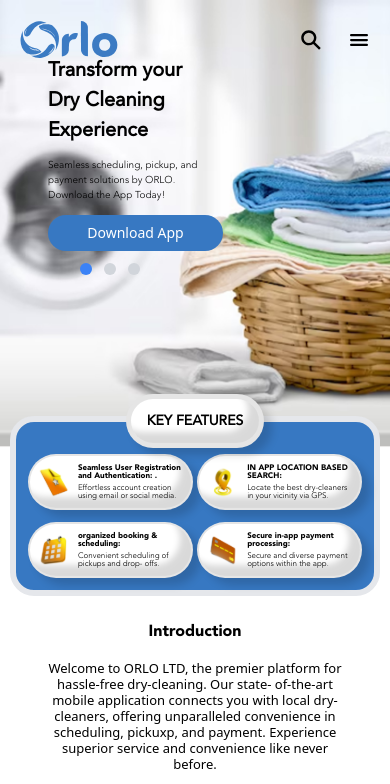
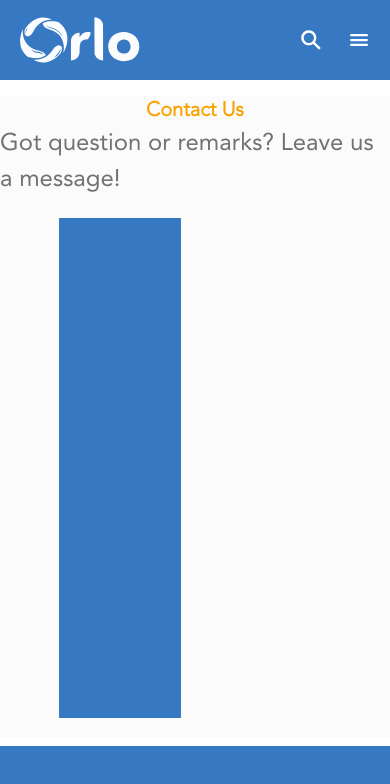
Before and after one commit to Orlomgmt/web_frontend_orlo, a React (Create React App) app: page /contact in a window 390 px wide. Shown: the top 784 px of the page. Built offline with nearby package versions, Linux system fonts and the light colour scheme.

Commit message:
completed ther about page  and it's responsivness

```diff
--- a/package.json
+++ b/package.json
@@ -9,6 +9,7 @@
     "react": "^18.3.1",
     "react-dom": "^18.3.1",
     "react-icons": "^5.2.1",
+    "react-router-dom": "^6.25.0",
     "react-scripts": "5.0.1",
     "web-vitals": "^2.1.0"
   },
--- a/src/App.js
+++ b/src/App.js
@@ -1,14 +1,25 @@
-import logo from "./logo.svg";
+// App.js
+import React from "react";
+import { Route, Switch, Link, Router, Routes } from "react-router-dom";
+import Home from "./pages/Home";
 import AboutPage from "./pages/AboutPage";
-import Home from "./pages/Home";
+import ContactUsPage from "./pages/ContactUsPage";
 import Onboarding from "./pages/Onboarding";
+import NavBar from "./components/NavBar";
+// import { useNavigate } from "react-router-dom";
 
 function App() {
+  // const navigate = useNavigate()
+
   return (
     <div className="w-[100%]">
-      {/* <AboutPage /> */}
-      <Home />
-      {/* <Onboarding /> */}
+      <NavBar />
+      <Routes>
+        <Route exact path="/" element={<Home />} />
+        <Route path="/about" element={<AboutPage />} />
+        <Route path="/contact" element={<ContactUsPage />} />
+        <Route path="/onboarding" element={<Onboarding />} />
+      </Routes>
     </div>
   );
 }
--- a/src/components/AboutPageComponents/AbooutHeroSection.jsx
+++ b/src/components/AboutPageComponents/AbooutHeroSection.jsx
@@ -4,7 +4,7 @@
 const AbooutHeroSection = () => {
   return (
     <div
-      className=" w-full flex flex-col justify-center items-center mx-auto xl:h-[400px] py-10 "
+      className=" w-full mt-20 flex flex-col justify-center items-center mx-auto xl:h-[400px] py-10 "
       style={{
         backgroundImage: `url('${bgImage}')`,
         backgroundSize: "cover",
--- a/src/components/HomeHeroSection.jsx
+++ b/src/components/HomeHeroSection.jsx
@@ -73,15 +73,7 @@
           backgroundPosition: "center",
         }}
       >
-        <NavBar
-          color={"white"}
-          bgcolor={"#3778C2"}
-          initialBgcolor={"transparent"}
-          initialColor={"black"}
-          logo={OrloLogo}
-          scrolledLogo={OrloLogoWhite}
-        />
-        <div className="flex flex-row xl:pt-32 max-[1024px]:pt-16  max-[640px]:pt-14 relative z-10">
+        <div className="flex flex-row xl:pt-44 max-[1024px]:pt-24  max-[640px]:pt-32 relative z-10">
           <div className="lg:w-[561px] md:w-[300px] max-[640px]:w-[166px] flex flex-col gap-3 justify-start items-start xl:ml-32 lg:ml-28 md:ml-24 max-[640px]:ml-12 ">
             <h1
               className={`xl:text-6xl lg:text-4xl md:text-3xl max-[640px]:text-[20px] sm:w-fit  font-extrabold font-Avenir transition-opacity duration-1000 ${
--- a/src/components/NavBar.jsx
+++ b/src/components/NavBar.jsx
@@ -1,59 +1,70 @@
 import React, { useState, useEffect } from "react";
 import OrloLogo from "../images/orloLogoBlue.svg";
-import OrloLogoWhite from "../images/OrloWhiteLogo.svg"; // Assuming you have a white logo for the scroll effect
+import OrloLogoWhite from "../images/OrloWhiteLogo.svg";
 import { IoSearchSharp } from "react-icons/io5";
 import { IoMenu } from "react-icons/io5";
+import { useNavigate } from "react-router-dom";
+import { useLocation } from "react-router-dom";
 
-const NavBar = ({
-  color,
-  bgcolor,
-  initialColor,
-  initialBgcolor,
-  logo,
-  scrolledLogo,
-}) => {
+const NavBar = () => {
   const [scrolled, setScrolled] = useState(false);
-
-  const handleScroll = () => {
-    if (window.scrollY > 50) {
-      setScrolled(true);
-    } else {
-      setScrolled(false);
-    }
-  };
+  const navigate = useNavigate();
+  const location = useLocation();
 
   useEffect(() => {
+    const handleScroll = () => {
+      setScrolled(window.scrollY > 50);
+    };
+
     window.addEventListener("scroll", handleScroll);
     return () => {
       window.removeEventListener("scroll", handleScroll);
     };
   }, []);
 
+  const getStyles = () => {
+    if (location.pathname === "/") {
+      if (scrolled) {
+        return {
+          backgroundColor: "#3778C2",
+          color: "white",
+          logo: OrloLogoWhite,
+        };
+      } else {
+        return {
+          backgroundColor: "transparent",
+          color: "black",
+          logo: OrloLogo,
+        };
+      }
+    } else {
+      return {
+        backgroundColor: "#3778C2",
+        color: "white",
+        logo: OrloLogoWhite,
+      };
+    }
+  };
+
+  const styles = getStyles();
+
   return (
     <div
-      className={`w-full fixed top-0 z-50 justify-center items-center transition-colors duration-300 h-20 ${
-        scrolled
-          ? `bg-${bgcolor} text-${color}`
-          : `bg-${initialBgcolor} text-${initialColor}`
-      }`}
+      className={`w-full fixed top-0 z-50 justify-center items-center transition-colors duration-300 h-20`}
       style={{
-        backgroundColor: scrolled ? bgcolor : initialBgcolor,
-        color: scrolled ? color : initialColor,
+        backgroundColor: styles.backgroundColor,
+        color: styles.color,
       }}
     >
       <div className="w-[90%] flex justify-between items-center flex-row h-20 mx-auto">
-        <img
-          src={scrolled ? scrolledLogo : logo}
-          alt="OrloLogo"
-          className="max-w-[120px]"
-        />
+        <img src={styles.logo} alt="OrloLogo" className="max-w-[120px]" />
         <div className="flex flex-row justify-center items-center gap-16">
           <div className="flex xl:flex-row lg:flex-row max-[1024px]:hidden justify-center items-center gap-10 font-Avenir max-[640px]:hidden">
-            <a href="">ABOUT US</a>
-            <a href="">SERVICES</a>
+            <a href="/about">ABOUT US</a>
+            <a href="/services">SERVICES</a>
             <a href="">APP</a>
-            <a href="">CONTACT</a>
-            <a href="">BLOG</a>
+            <a href="/contact">CONTACT</a>
+            <a href="/blogs">BLOG</a>
           </div>
           <div className="flex flex-row gap-6 items-center">
             <button className="font-light font-Avenir">
--- /dev/null
+++ b/src/components/contactUsComponents/ContactUsSection.jsx
@@ -0,0 +1,20 @@
+import React from "react";
+
+const ContactUsSection = () => {
+  return (
+    <div className=" w-full flex flex-col justify-center items-center mt-24 bg-[#FBFBFB] ">
+      <h1 className=" xl:text-[48px] lg:text-[38px] md:text-[30px] sm:text-[24px] text-[20px] text-accent font-extrabold font-AvenirMedium">
+        Contact Us
+      </h1>
+      <p className=" font-Avenir font-medium text-[#717171] text-[24px]">
+        Got question or remarks? Leave us a message!
+      </p>
+      <div className=" w-[80%] flex flex-row justify-center items-center px-5 py-5">
+        <div className=" w-[45%] bg-primary h-[500px]"></div>
+        <div className=" w-[55%]"></div>
+      </div>
+    </div>
+  );
+};
+
+export default ContactUsSection;
--- a/src/index.js
+++ b/src/index.js
@@ -2,10 +2,13 @@
 import ReactDOM from "react-dom/client";
 import "./index.css";
 import App from "./App";
+import { BrowserRouter } from "react-router-dom";
 
 const root = ReactDOM.createRoot(document.getElementById("root"));
 root.render(
   <React.StrictMode>
-    <App />
+    <BrowserRouter>
+      <App />
+    </BrowserRouter>
   </React.StrictMode>
 );
--- a/src/pages/AboutPage.jsx
+++ b/src/pages/AboutPage.jsx
@@ -8,14 +8,6 @@
 const AboutPage = () => {
   return (
     <div className="">
-      <NavBar
-        color={"white"}
-        bgcolor={"#3778C2"}
-        initialBgcolor={"3778C2"}
-        initialColor={"white"}
-        logo={OrloLogoWhite}
-        scrolledLogo={OrloLogoWhite}
-      />
       <AbooutHeroSection />
       <AboutContentSection />
       <OurTeamSection />
--- /dev/null
+++ b/src/pages/ContactUsPage.jsx
@@ -0,0 +1,16 @@
+import React from "react";
+import NavBar from "../components/NavBar";
+import ContactUsSection from "../components/contactUsComponents/ContactUsSection";
+import Footer from "../components/Footer";
+import OrloLogoWhite from "../images/OrloWhiteLogo.svg";
+
+const ContactUsPage = () => {
+  return (
+    <div className=" ">
+      <ContactUsSection />
+      <Footer />
+    </div>
+  );
+};
+
+export default ContactUsPage;
```
Also changed, not shown: 2 other files (tests, documents, lock files or other folders).
